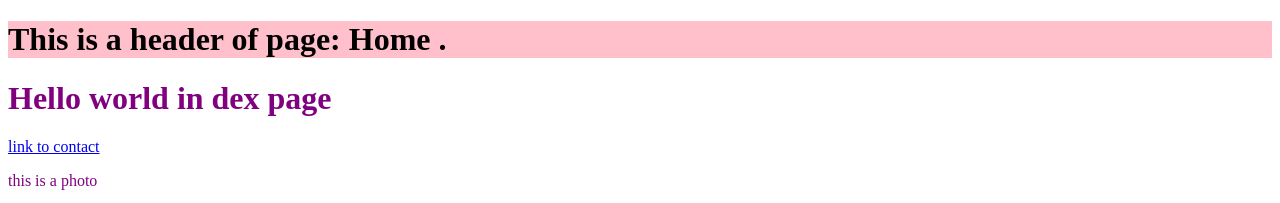
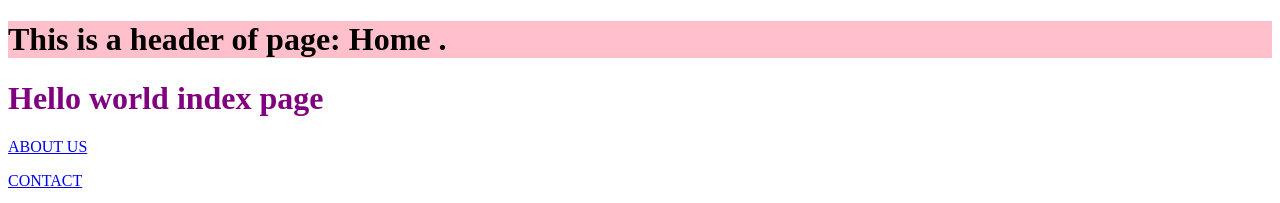
Before and after one commit to thijsv/gatsby-hello-world, a Gatsby site: page / in a window 1280 px wide. Shown: the top 203 px of the page. Built offline with nearby package versions, Linux system fonts and the light colour scheme; Gatsby itself is replaced by a stand-in of ours; grey boxes are pictures that could not be loaded.

Commit message:
Play with links.

```diff
--- a/src/pages/about.js
+++ b/src/pages/about.js
@@ -1,5 +1,6 @@
 import React from "react"
 import Header from "../components/header"
+import { Link } from "gatsby"
 
 export default function About() {
   return (
@@ -9,6 +10,7 @@
         <h1>About us</h1>
         <p>this is a random little photo</p>
         <img src="https://source.unsplash.com/random/100x100" />
+        <p><Link to="/" style={{fontWeight: 'bold', fontSize: '0.8rem'}}>&lt; back to home</Link></p>
       </div>
     </>
   )
--- a/src/pages/contact.js
+++ b/src/pages/contact.js
@@ -9,7 +9,7 @@
       <div style={{ color: 'blue'}}>
         <h1>Contact us</h1>
         <p>send us a message</p>
-        <p><Link to="/">back to home</Link></p>
+        <p><Link to="/" style={{fontWeight: 'bold', fontSize: '0.8rem'}}>&lt; back to home</Link></p>
       </div>
     </>
   )
--- a/src/pages/index.js
+++ b/src/pages/index.js
@@ -7,8 +7,9 @@
     <>
       <Header currentPage="Home" />
       <div style={{ color: 'purple'}}>
-        <h1>Hello world in dex page</h1>
-        <p><Link to="/contact">link to contact</Link></p>
+        <h1>Hello world index page</h1>
+        <p><Link to="/about">ABOUT US</Link></p>
+        <p><Link to="/contact">CONTACT</Link></p>
         <p>this is a photo</p>
         <img src="https://source.unsplash.com/random/400x400" />
       </div>
```
